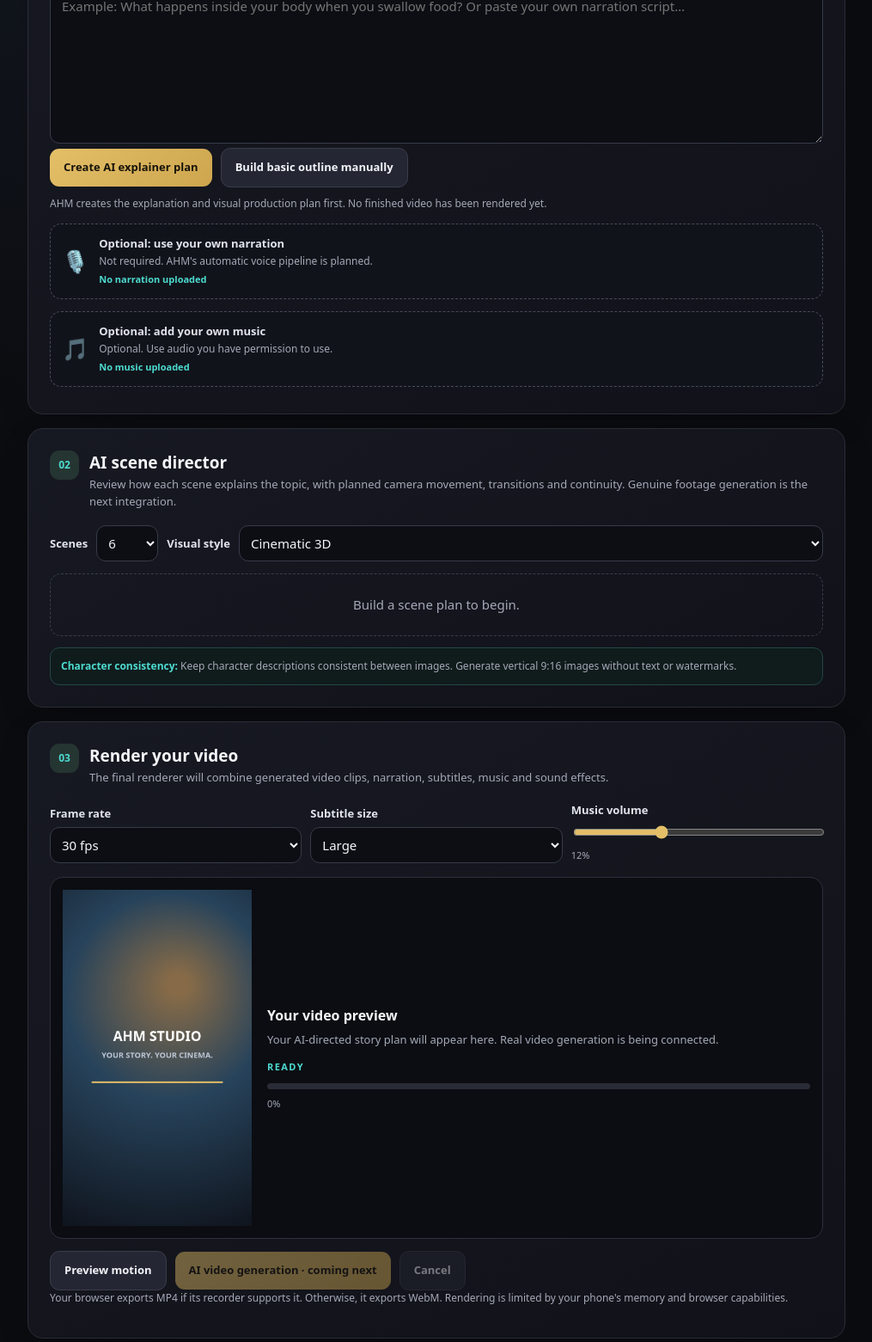
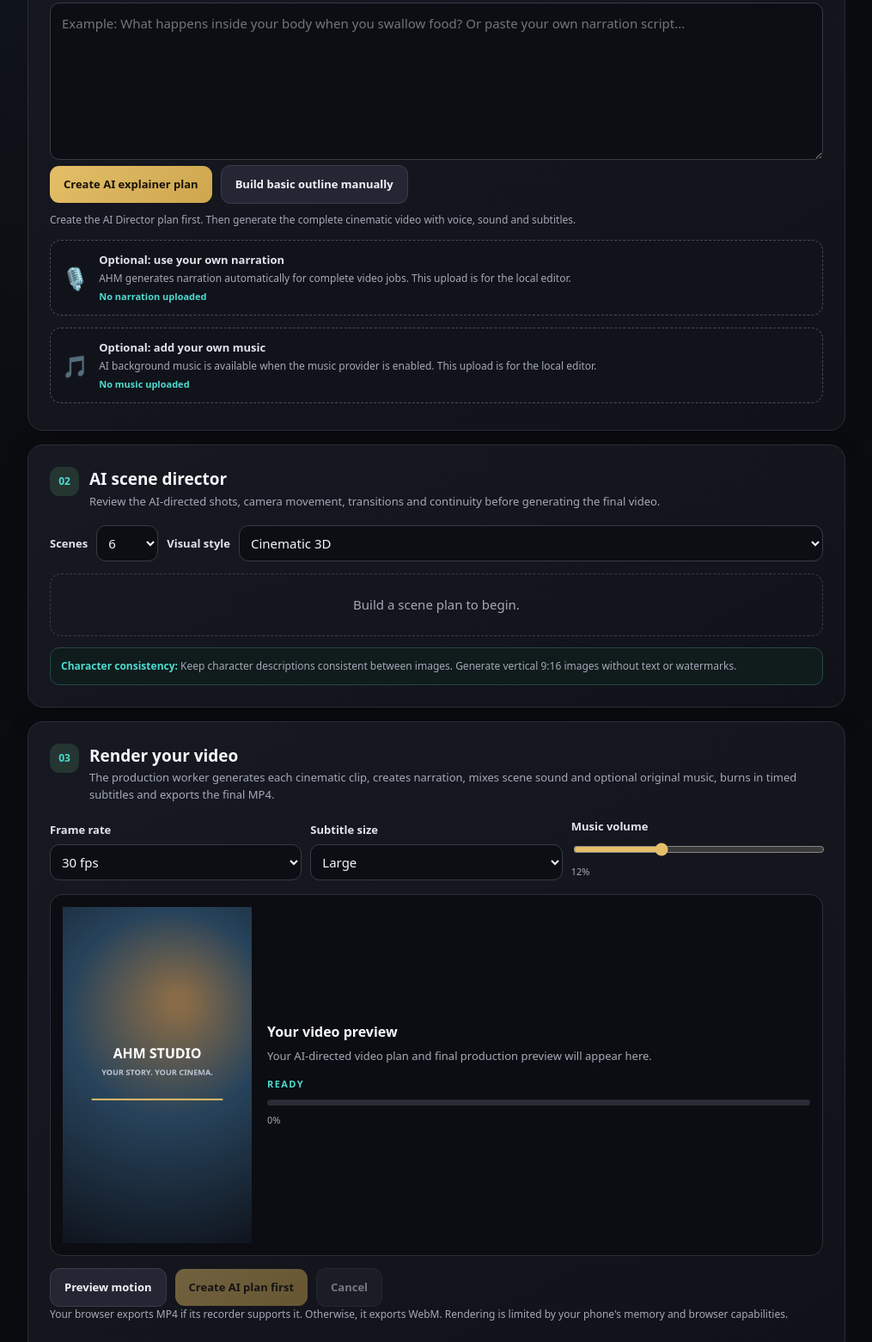
Before and after one commit to socialboosthub/Lock, a website: page public/index.html in a window 1280 px wide. Shown: the part 719-2280 px from the top of the page at 86% size, without its empty margins (132-1147 px from the left). Drawn offline with Linux system fonts and the light colour scheme.

Commit message:
ui: describe complete production workflow accurately

```diff
--- a/public/index.html
+++ b/public/index.html
@@ -25,7 +25,7 @@
 
       <div class="notice">
         <strong>Building AHM's production engine:</strong>
-        Topic-to-explainer planning is connected to Gemini. Genuine AI footage, automatic narration and final MP4 rendering are still being integrated; AHM will never label a placeholder as a finished video.
+        The complete production workflow is being connected: AI-directed scenes, cinematic video clips, generated narration, scene sound, subtitles, background music and MP4 assembly. Real video rendering requires the production worker, storage and video-model access to be configured; AHM will never label a placeholder as a finished video.
       </div>
 
       <div class="toolLinks">
@@ -57,13 +57,13 @@
         <button id="aiStoryBtn" class="primary">Create AI explainer plan</button>
         <button id="sceneBtn" class="secondary">Build basic outline manually</button>
       </div>
-      <p id="aiStoryStatus" class="hint" role="status">AHM creates the explanation and visual production plan first. No finished video has been rendered yet.</p>
+      <p id="aiStoryStatus" class="hint" role="status">Create the AI Director plan first. Then generate the complete cinematic video with voice, sound and subtitles.</p>
 
       <label class="uploadBox" for="voiceFile">
         <span class="uploadIcon">🎙️</span>
         <span>
           <strong>Optional: use your own narration</strong>
-          <small>Not required. AHM's automatic voice pipeline is planned.</small>
+          <small>AHM generates narration automatically for complete video jobs. This upload is for the local editor.</small>
           <em id="voiceName">No narration uploaded</em>
         </span>
       </label>
@@ -73,7 +73,7 @@
         <span class="uploadIcon">🎵</span>
         <span>
           <strong>Optional: add your own music</strong>
-          <small>Optional. Use audio you have permission to use.</small>
+          <small>AI background music is available when the music provider is enabled. This upload is for the local editor.</small>
           <em id="musicName">No music uploaded</em>
         </span>
       </label>
@@ -85,7 +85,7 @@
         <span class="step">02</span>
         <div>
           <h2>AI scene director</h2>
-          <p>Review how each scene explains the topic, with planned camera movement, transitions and continuity. Genuine footage generation is the next integration.</p>
+          <p>Review the AI-directed shots, camera movement, transitions and continuity before generating the final video.</p>
         </div>
       </div>
 
@@ -122,7 +122,7 @@
         <span class="step">03</span>
         <div>
           <h2>Render your video</h2>
-          <p>The final renderer will combine generated video clips, narration, subtitles, music and sound effects.</p>
+          <p>The production worker generates each cinematic clip, creates narration, mixes scene sound and optional original music, burns in timed subtitles and exports the final MP4.</p>
         </div>
       </div>
 
@@ -156,7 +156,7 @@
 
         <div class="previewInfo">
           <strong id="previewTitle">Your video preview</strong>
-          <p id="previewCaption">Your AI-directed story plan will appear here. Real video generation is being connected.</p>
+          <p id="previewCaption">Your AI-directed video plan and final production preview will appear here.</p>
           <div id="renderStatus" class="status">READY</div>
           <div class="progressTrack"><div id="progressBar"></div></div>
           <small id="progressText">0%</small>
@@ -165,7 +165,7 @@
 
       <div class="row wrap renderButtons">
         <button id="previewBtn" class="secondary">Preview motion</button>
-        <button id="renderBtn" class="primary" disabled>AI video generation · coming next</button>
+        <button id="renderBtn" class="primary" disabled>Create AI plan first</button>
         <button id="cancelBtn" class="secondary" disabled>Cancel</button>
       </div>
 
```
